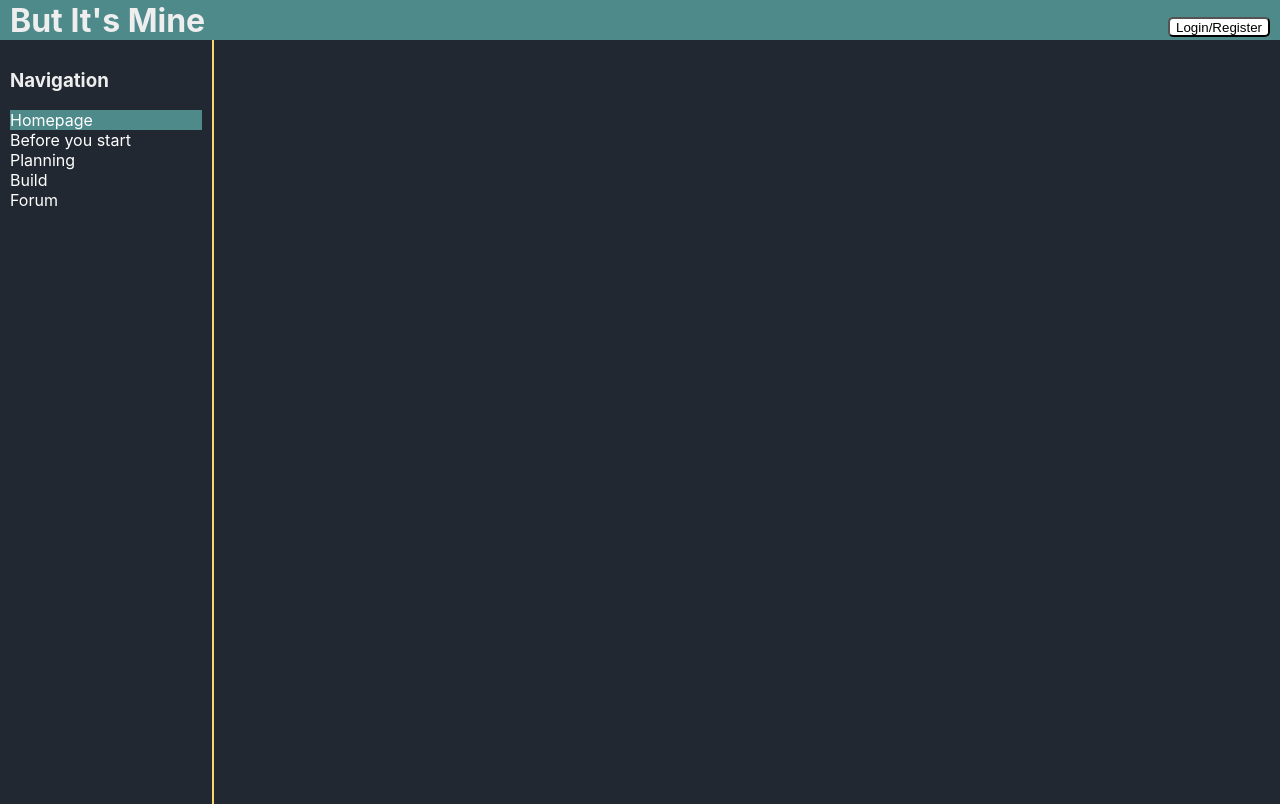
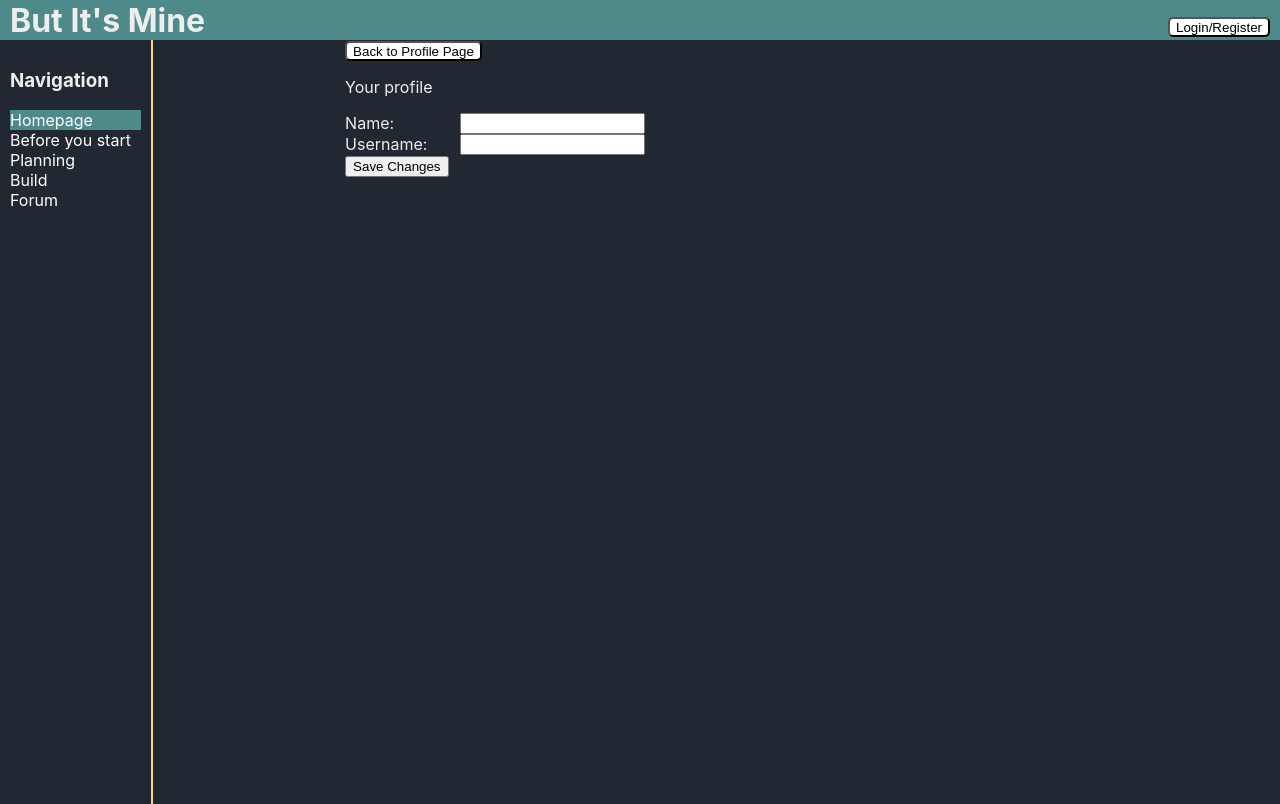
Before and after one commit to tck9173/But-Its-Mine, a React (Create React App) app in the folder but-its-mine/: page /profile/edit in a window 1280 px wide. Built offline with nearby package versions, Linux system fonts and the light colour scheme.

Commit message:
user profile changes

```diff
--- a/but-its-mine/src/App.js
+++ b/but-its-mine/src/App.js
@@ -15,7 +15,10 @@ import BuildContainer from './components/Build/BuildContainer';
 import RegisterForm from './components/Users/RegisterForm';
 import LoginForm from './components/Users/LoginForm';
 
-import { registerUser, loginUser, verifyUser } from './services/api_helper';
+import Profile from './components/Users/Profile';
+import ProfileEdit from './components/Users/ProfileEdit';
+
+import { registerUser, loginUser, verifyUser, updateUser } from './services/api_helper';
 
 class App extends Component {
   constructor(props) {
@@ -65,6 +68,21 @@ class App extends Component {
     }
   }
 
+  handleProfileEdit = async (e, editData) => {
+    e.preventDefault();
+    const currentUser = await updateUser(editData);
+    this.setState(prevState => ({
+      currentUser: {
+        ...prevState.currentUser,
+        name: currentUser.name,
+        username: currentUser.username
+      },
+      activePage: 'forum'
+    }))
+    this.props.history.push('/');
+    alert('Changes saved');
+  }
+
   setActivePage = (activePage) => {
     this.setState({
         activePage
@@ -88,6 +106,12 @@ class App extends Component {
             <Route path = '/register' render={() => (
               <RegisterForm handleRegister={this.handleRegister} />
             )} />
+            <Route exact path = '/profile' render={() => (
+              <Profile currentUser={this.state.currentUser}/>
+            )} />
+            <Route path = '/profile/edit' render={() => (
+              <ProfileEdit currentUser={this.state.currentUser} handleProfileEdit={this.handleProfileEdit}/>
+            )} />
             <Route exact path = '/' component = {HomepageContainer} />
             <Route path = '/start' component = {StartContainer} />
             <Route exact path = '/planning' component = {PlanningContainer} />
--- a/but-its-mine/src/components/Header.js
+++ b/but-its-mine/src/components/Header.js
@@ -8,7 +8,10 @@ function Header(props) {
             {props.currentUser ?
                 <div className='userWelcome'>
                     <p>Welcome, {props.currentUser}</p>
-                    <button onClick={props.handleLogout}>Logout</button>
+                    <div>
+                        <Link to='/profile'><button>Profile</button></Link>
+                        <button onClick={props.handleLogout}>Logout</button>
+                    </div>
                 </div>
             :
                 <Link to='/login'><button>Login/Register</button></Link>
--- /dev/null
+++ b/but-its-mine/src/components/Users/Profile.js
@@ -0,0 +1,49 @@
+import React, {Component} from 'react';
+import {Link} from 'react-router-dom';
+
+class Profile extends Component {
+    constructor(props){
+        super(props);
+
+        this.state = {
+            name: '',
+            username: ''
+        }
+    }
+
+    componentDidMount() {
+        this.setState({
+            name: this.props.currentUser.name,
+            username: this.props.currentUser.username
+        })
+    }
+
+    render() {
+        return (
+            <div className='main'>
+                <form>
+                    <p>Your profile</p>
+                    <div className='userInputContainer'>
+                        <p>Name:</p>
+                        <input
+                            type = 'text'
+                            name='name'
+                            value={this.state.name}
+                        />
+                    </div>
+                    <div className='userInputContainer'>
+                        <p>Username:</p>
+                        <input
+                            type = 'text'
+                            name='username'
+                            value={this.state.username}
+                        />
+                    </div>
+                </form>
+                <Link to='/profile/edit'><button>Edit Profile</button></Link>
+            </div>
+        )
+    }
+}
+
+export default Profile;
--- /dev/null
+++ b/but-its-mine/src/components/Users/ProfileEdit.js
@@ -0,0 +1,61 @@
+import React, {Component} from 'react';
+import {Link} from 'react-router-dom';
+
+class ProfileEdit extends Component {
+    constructor(props){
+        super(props);
+
+        this.state = {
+            name: '',
+            username: '',
+            password: ''
+        }
+    }
+
+    handleChange = (e) => {
+        const {name , value} = e.target
+
+        this.setState({
+            [name]:value
+        })
+    }
+
+    componentDidMount() {
+        this.setState({
+            name: this.props.currentUser.name,
+            username: this.props.currentUser.username
+        })
+    }
+
+    render() {
+        return (
+            <div className='main'>
+                <Link to='/profile'><button>Back to Profile Page</button></Link>
+                <form onSubmit={(e)=> this.props.handleProfileEdit(e, this.state)}>
+                    <p>Your profile</p>
+                    <div className='userInputContainer'>
+                        <p>Name:</p>
+                        <input
+                            type = 'text'
+                            name='name'
+                            value={this.state.name}
+                            onChange={this.handleChange}
+                        />
+                    </div>
+                    <div className='userInputContainer'>
+                        <p>Username:</p>
+                        <input
+                            type = 'text'
+                            name='username'
+                            value={this.state.username}
+                            onChange={this.handleChange}
+                        />
+                    </div>
+                    <input type ='submit' value='Save Changes'/>
+                </form>
+            </div>
+        )
+    }
+}
+
+export default ProfileEdit;
--- a/but-its-mine/src/services/api_helper.js
+++ b/but-its-mine/src/services/api_helper.js
@@ -9,6 +9,12 @@ export const registerUser = async (registerData) =>{
     const resp = await api.post('/auth/signup', registerData);
     localStorage.setItem('authToken', resp.data.token);
     api.defaults.headers.common.authorization = `Bearer ${resp.data.token}`;
+    return resp.data.user;
+}
+
+export const updateUser = async (editData) =>{
+    const resp = await api.put('/user/profile', editData);
+    console.log(resp.data.user);
     return resp.data.user;
 }
 
```
